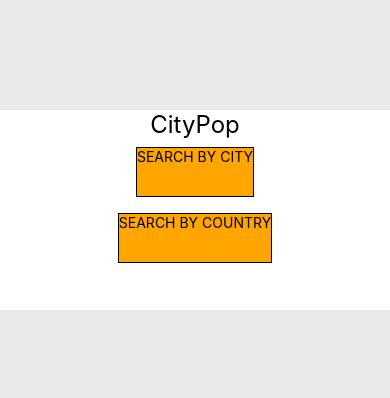
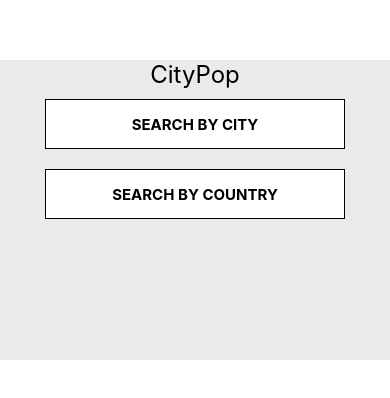
Before and after one commit to kobeisgood/arbetsprovWeKnowIT, a React Native app: screen /Home in a window 390 px wide. Shown: the part 222-620 px from the top of the page. Built offline with nearby package versions, Linux system fonts and the light colour scheme.

Commit message:
Updated styling on navigation buttons

```diff
--- a/components/NavigationButton.tsx
+++ b/components/NavigationButton.tsx
@@ -18,9 +18,28 @@ import { StyleSheet, View, TouchableOpacity, Text} from 'react-native';
 export const NavigationButton = ( props:Props ) => {
     return (
             <TouchableOpacity
-            style={{backgroundColor:"orange", height:50, margin:8, borderWidth:1, borderColor:'black'}}
+            style={styles.button }
             onPress={() => props.onPress()}>
-                <Text>{props.text}</Text>
+                <Text style={styles.buttonText}>{props.text}</Text>
             </TouchableOpacity>
     )
 }
+
+const styles = StyleSheet.create({
+    button: {
+        borderWidth:0.5,
+        borderColor:'black',
+        alignItems:"center",
+        justifyContent:"center",
+        backgroundColor:'white',
+        width:300,
+        height:50,
+        margin: 10
+    },
+    buttonText: {
+        fontWeight: 'bold',
+        fontSize: 15,
+        color:'black'
+    }
+
+})
--- a/screens/ResultPage.tsx
+++ b/screens/ResultPage.tsx
@@ -36,7 +36,7 @@ export const ResultPage = (props:Props) => {
      * Re-renders the results page when a user presses a city from
      * the list after having searched a country
      *
-     * @param city The city that was presses
+     * @param city The city that was pressed
      *
      * */
        const handleCityPress = (city:string) => {
@@ -52,10 +52,13 @@ export const ResultPage = (props:Props) => {
     // todo fix bug where the results are *in* the topcontainer
     return (
         <View style={styles.appContainer}>
-            {isLoading ? <ActivityIndicator size="large" color='0000ff'/>
-            :
+            {isLoading ? <ActivityIndicator size="large" color='0000ff'/> :
+            <>
+
             <View style={styles.topContainer}>
                 <BackButton navigation={props.navigation}/>
+            </View>
+
                 {Array.isArray(result) ?
                 <View style={styles.contentContainer}>
                     <PageText text={input}/>
@@ -75,7 +78,7 @@ export const ResultPage = (props:Props) => {
                     <Text> pop: {result}</Text>
                 </View>
                 }
-            </View>
+            </>
             }
         </View>
     )
--- a/styles/styles.tsx
+++ b/styles/styles.tsx
@@ -7,15 +7,15 @@ import { StyleSheet } from "react-native";
 export const styles = StyleSheet.create({
     appContainer: {
         flex: 1,
-        backgroundColor: "#eaeaea", // maybe change to white
+        backgroundColor: 'white' , // maybe change to white
         justifyContent: 'center'
     },
     contentContainer: {
         alignItems: 'center',
-        height: 200,
+        height: 300,
         marginTop: 20,
         // temporary stuff
-        backgroundColor: 'white'
+        backgroundColor: "#eaeaea"
     },
     topContainer: {
         marginTop: 50,
```
